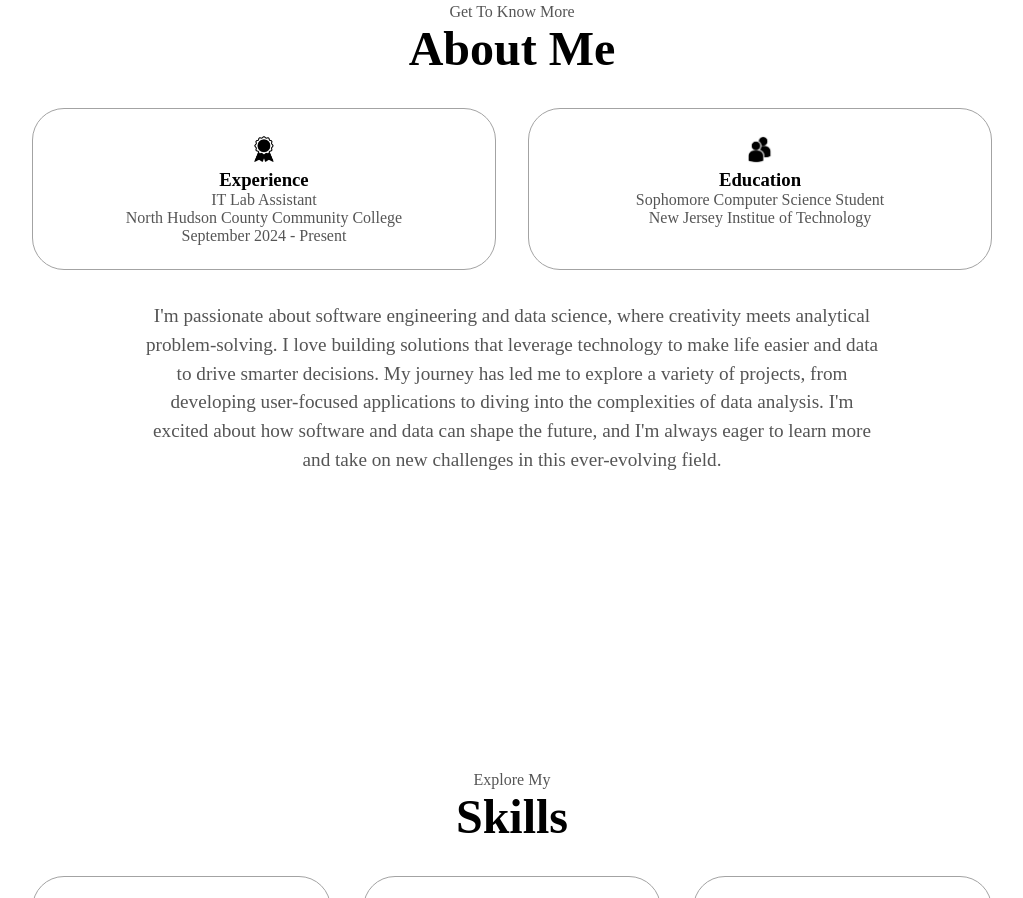
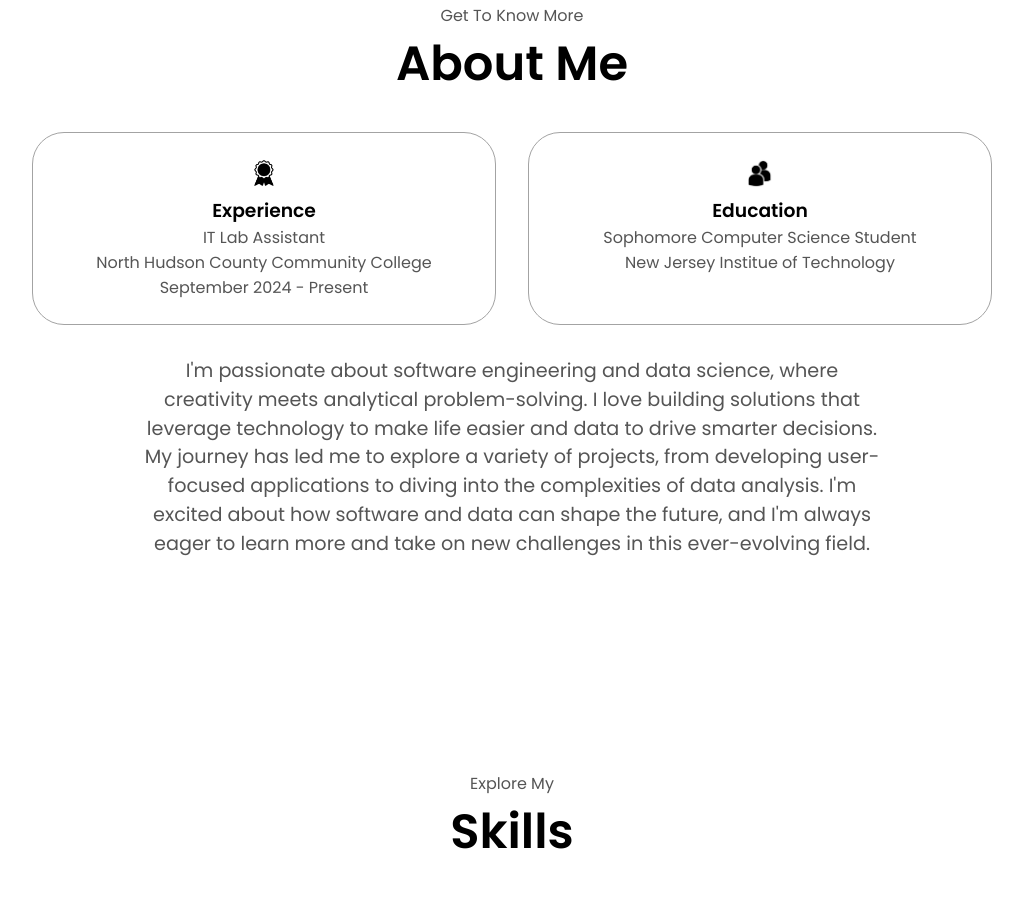
Before and after one commit to DeepShah123534/DeepShah123534.github.io, a plain HTML site: page index.html in a window 1280 px wide. Shown: the part 925-1823 px from the top of the page, without its empty margins (128-1151 px from the left). Drawn offline with Linux system fonts and the light colour scheme.

Commit message:
A commit

```diff
--- a/style.css
+++ b/style.css
@@ -1,5 +1,6 @@
 /* GENERAL */
 
+@import url("https://fonts.googleapis.com/css2?family=Poppins:wght@300;400;500;600&display=swap");
 
 * {
   margin: 0;
@@ -7,7 +8,7 @@
 }
 
 body {
-  font-family: "Times New Roman", Times, serif;
+  font-family: "Poppins", sans-serif;
 }
 
 html {
@@ -286,6 +287,19 @@ section {
   border-radius: 2rem;
 }
 
+.arrow {
+  position: absolute;
+  right: -5rem;
+  bottom: 2.5rem;
+}
+
+.text-container {
+  padding-left: 7rem;
+  padding-right: 7rem;
+  text-align: center;
+  font-size: 1.2rem;
+  line-height: 1.5;
+}
 
 .details-container {
   padding: 1.5rem;
@@ -307,15 +321,6 @@ section {
   width: 400px;
   margin: auto 0;
 }
-
-.text-container {
-  padding-left: 7rem;
-  padding-right: 7rem;
-  text-align: center;
-  font-size: 1.2rem; /* Adjust this value as needed */
-  line-height: 1.5; /* Improves readability */
-}
-
 
 /* EXPERIENCE SECTION */
 
```
Also changed, not shown: Pics/Deep.png, Pics/git.png.
